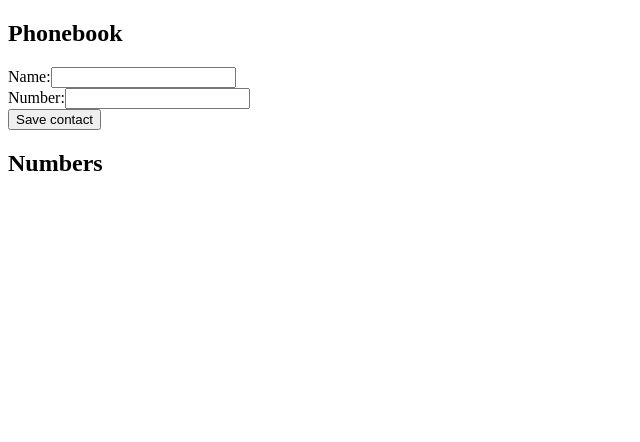
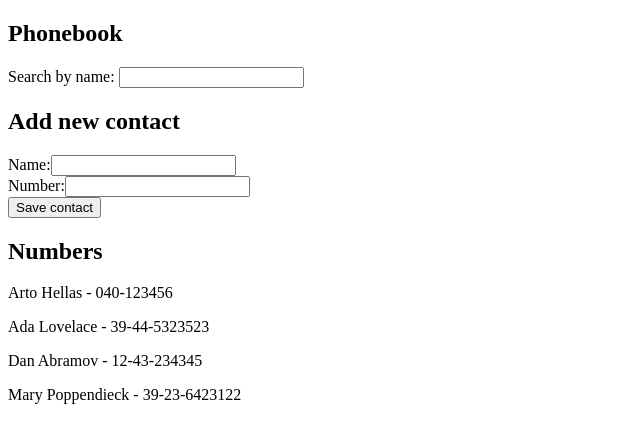
Before and after one commit to NicolasMonta1807/FullstackOpen, a React (Create React App) app in the folder part2/phonebook/: page / in a window 1280 px wide. Shown: the top 442 px of the page, without its empty margins (0-640 px from the left). Built offline with nearby package versions, Linux system fonts and the light colour scheme.

Commit message:
2.9 completed

```diff
--- a/part2/phonebook/src/App.js
+++ b/part2/phonebook/src/App.js
@@ -1,11 +1,16 @@
-import { eventWrapper } from '@testing-library/user-event/dist/utils';
 import { useState } from 'react';
 
 const App = () => {
 
-  const [persons, setPersons] = useState([])
+  const [persons, setPersons] = useState([
+    { name: 'Arto Hellas', number: '040-123456', id: 1 },
+    { name: 'Ada Lovelace', number: '39-44-5323523', id: 2 },
+    { name: 'Dan Abramov', number: '12-43-234345', id: 3 },
+    { name: 'Mary Poppendieck', number: '39-23-6423122', id: 4 }
+  ])
   const [newName, setNewName] = useState("")
   const [newNumber, setNewNumber] = useState("")
+  const [filter, setFilter] = useState("")
 
   const handleNameChange = (event) => setNewName(event.target.value)
 
@@ -31,9 +36,23 @@
 
   const handleNumberChange = (event) => setNewNumber(event.target.value)
 
+  const handleFilter = (event) => setFilter(event.target.value)
+
+  const contactsToShow = () => {
+    const showingContacts = persons.filter((person) => (
+      person.name.toLowerCase().includes(filter.toLowerCase())
+    ))
+    return showingContacts
+  }
+
   return (
     <>
       <h2>Phonebook</h2>
+      <div>
+        <label htmlFor="filter">Search by name: </label>
+        <input type="text" value={filter} onChange={handleFilter} />
+      </div>
+      <h2>Add new contact</h2>
       <form>
         <div>
           <label htmlFor="name">Name:</label>
@@ -49,10 +68,8 @@
       </form>
       <h2>Numbers</h2>
       <div>
-        {persons.map((person) => (
-          <div key={person}>
-            <p>{person.name} - {person.number}</p>
-          </div>
+        {contactsToShow().map((person) => (
+          <p key={person.id}>{person.name} - {person.number}</p>
         ))}
       </div>
     </>
```
